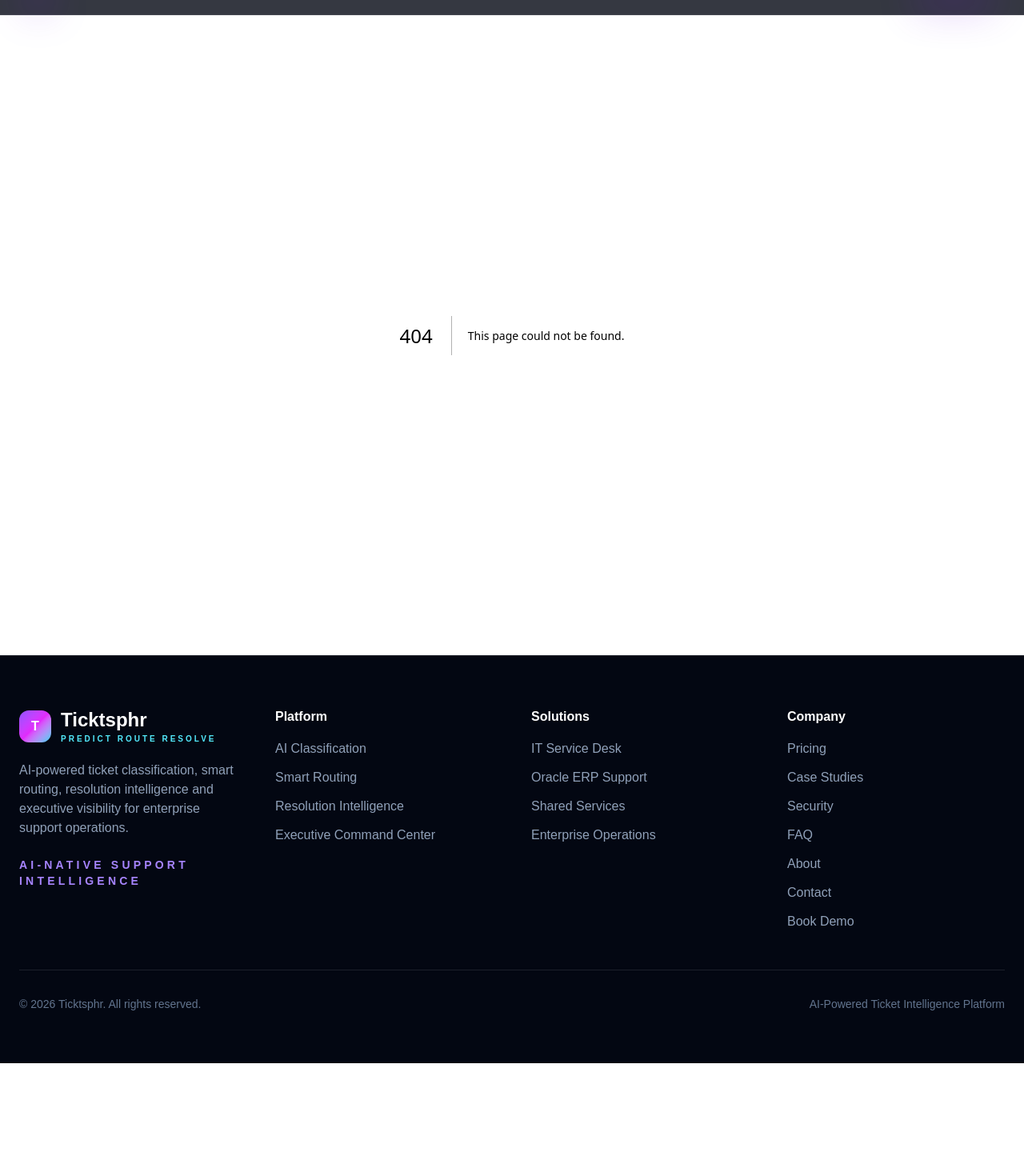
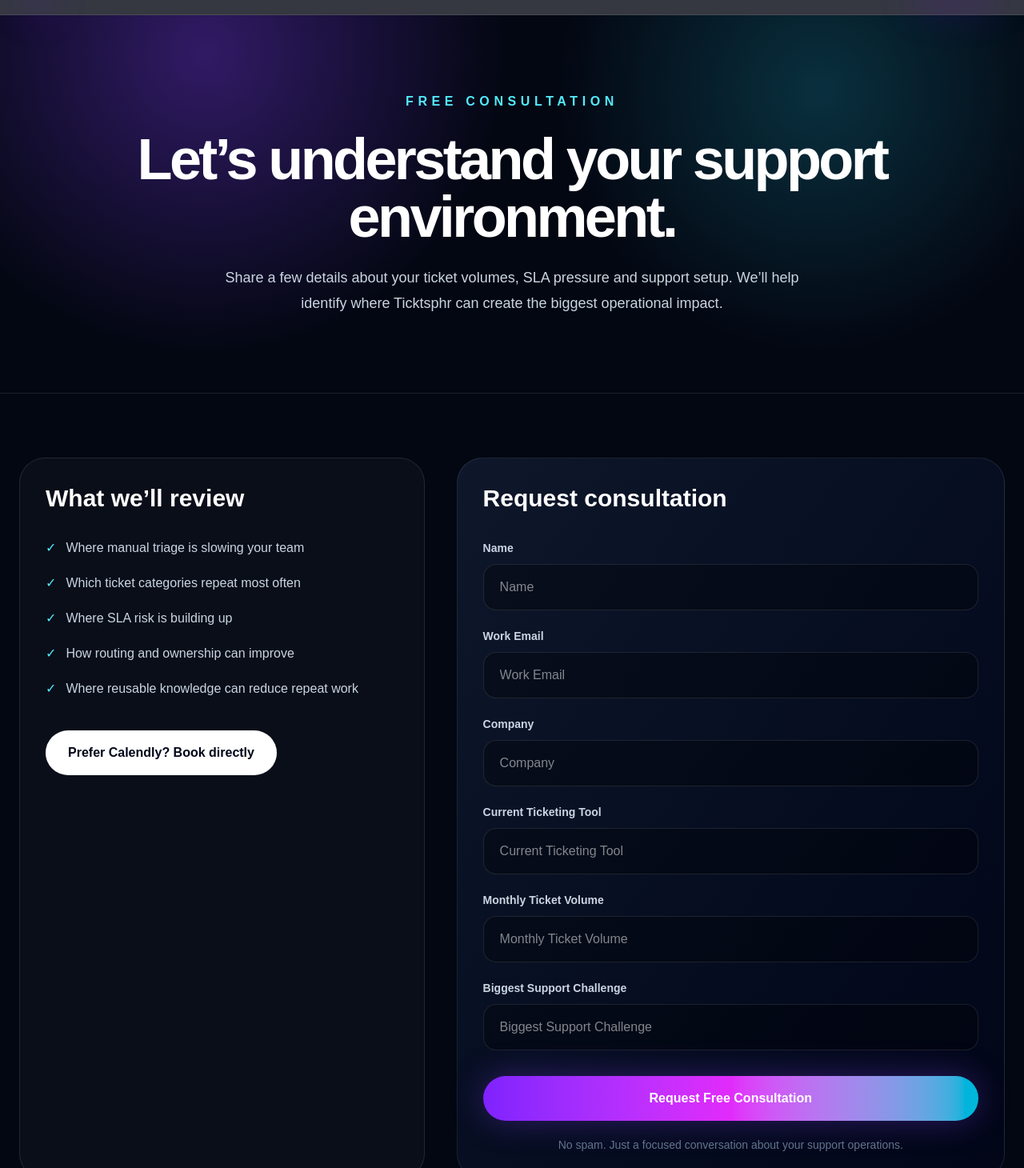
Before and after one commit to umayank-design/ticktsphr-marketing-website, a Next.js app: page /free-consultation in a window 1280 px wide. Before the commit this address had no page. Shown: the part 70-1530 px from the top of the page at 80% size. Before the commit the page ends 1399 px from the top, so only its background shows below. Built offline with nearby package versions, Linux system fonts and the light colour scheme.

Commit message:
Add free consultation lead page

```diff
--- /dev/null
+++ b/app/free-consultation/page.tsx
@@ -0,0 +1,95 @@
+import Link from "next/link";
+
+const fields = [
+  "Name",
+  "Work Email",
+  "Company",
+  "Current Ticketing Tool",
+  "Monthly Ticket Volume",
+  "Biggest Support Challenge",
+];
+
+export default function FreeConsultationPage() {
+  return (
+    <main className="min-h-screen bg-[#030712] text-white">
+      <section className="relative border-b border-white/10 px-6 py-24">
+        <div className="absolute inset-0 bg-[radial-gradient(circle_at_20%_10%,rgba(124,58,237,.38),transparent_34%),radial-gradient(circle_at_80%_20%,rgba(34,211,238,.20),transparent_30%)]" />
+
+        <div className="relative mx-auto max-w-5xl text-center">
+          <p className="font-black uppercase tracking-[0.35em] text-cyan-300">
+            Free Consultation
+          </p>
+
+          <h1 className="mt-6 text-5xl font-black tracking-[-0.05em] sm:text-7xl">
+            Let’s understand your support environment.
+          </h1>
+
+          <p className="mx-auto mt-6 max-w-3xl text-lg leading-8 text-slate-300">
+            Share a few details about your ticket volumes, SLA pressure and
+            support setup. We’ll help identify where Ticktsphr can create the
+            biggest operational impact.
+          </p>
+        </div>
+      </section>
+
+      <section className="mx-auto grid max-w-7xl gap-10 px-6 py-20 lg:grid-cols-[0.85fr_1.15fr]">
+        <div className="rounded-[2rem] border border-white/10 bg-white/[0.03] p-8">
+          <h2 className="text-3xl font-black">What we’ll review</h2>
+
+          <div className="mt-8 space-y-5 text-slate-300">
+            {[
+              "Where manual triage is slowing your team",
+              "Which ticket categories repeat most often",
+              "Where SLA risk is building up",
+              "How routing and ownership can improve",
+              "Where reusable knowledge can reduce repeat work",
+            ].map((item) => (
+              <div key={item} className="flex gap-3">
+                <span className="text-cyan-300">✓</span>
+                <span>{item}</span>
+              </div>
+            ))}
+          </div>
+
+          <Link
+            href="/book-demo"
+            className="mt-10 inline-flex rounded-full bg-white px-7 py-4 font-black text-slate-950 hover:bg-violet-100"
+          >
+            Prefer Calendly? Book directly
+          </Link>
+        </div>
+
+        <form className="rounded-[2rem] border border-white/10 bg-gradient-to-br from-slate-900 to-slate-950 p-8">
+          <h2 className="text-3xl font-black">Request consultation</h2>
+
+          <div className="mt-8 grid gap-5">
+            {fields.map((field) => (
+              <label key={field} className="block">
+                <span className="text-sm font-bold text-slate-300">
+                  {field}
+                </span>
+
+                <input
+                  type={field === "Work Email" ? "email" : "text"}
+                  placeholder={field}
+                  className="mt-2 w-full rounded-2xl border border-white/10 bg-black/30 px-5 py-4 text-white outline-none focus:border-cyan-300"
+                />
+              </label>
+            ))}
+          </div>
+
+          <button
+            type="button"
+            className="mt-8 w-full rounded-full bg-gradient-to-r from-violet-600 via-fuchsia-500 to-cyan-500 px-8 py-4 font-black text-white shadow-[0_0_40px_rgba(124,58,237,0.35)]"
+          >
+            Request Free Consultation
+          </button>
+
+          <p className="mt-5 text-center text-sm text-slate-500">
+            No spam. Just a focused conversation about your support operations.
+          </p>
+        </form>
+      </section>
+    </main>
+  );
+}
```
